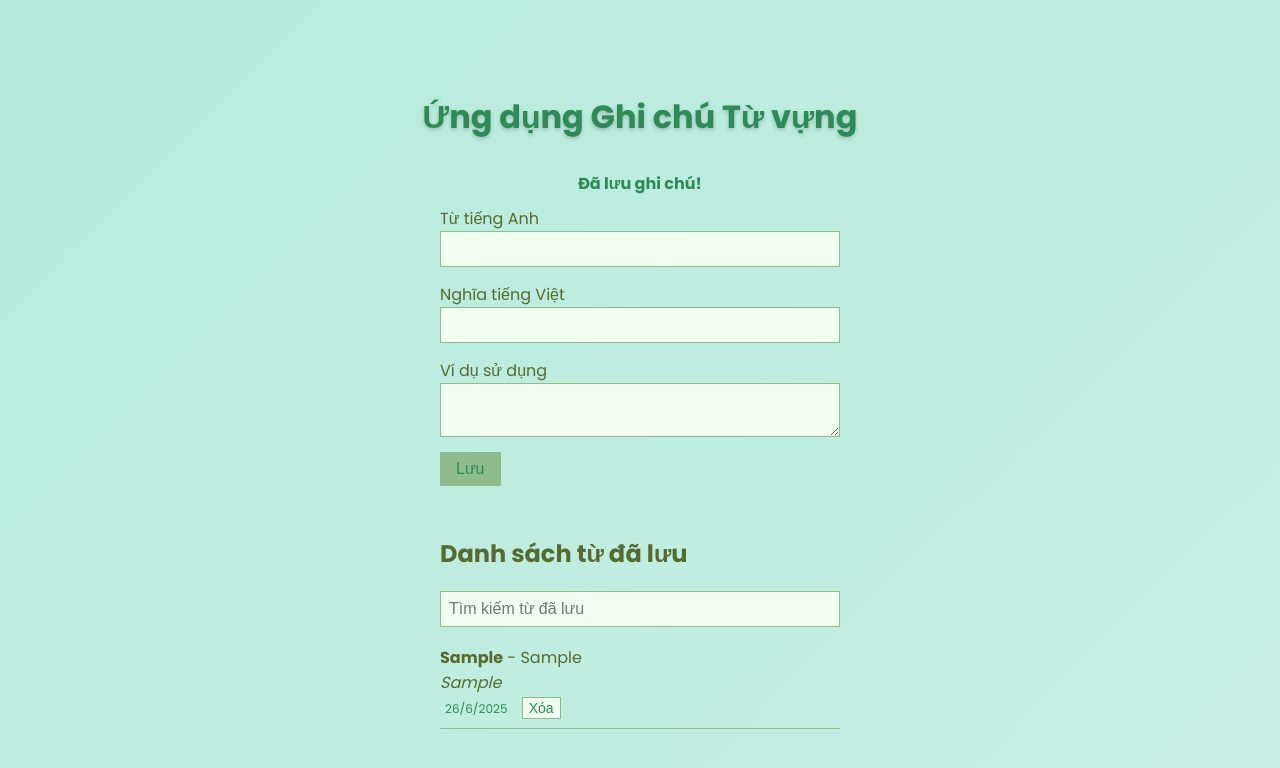
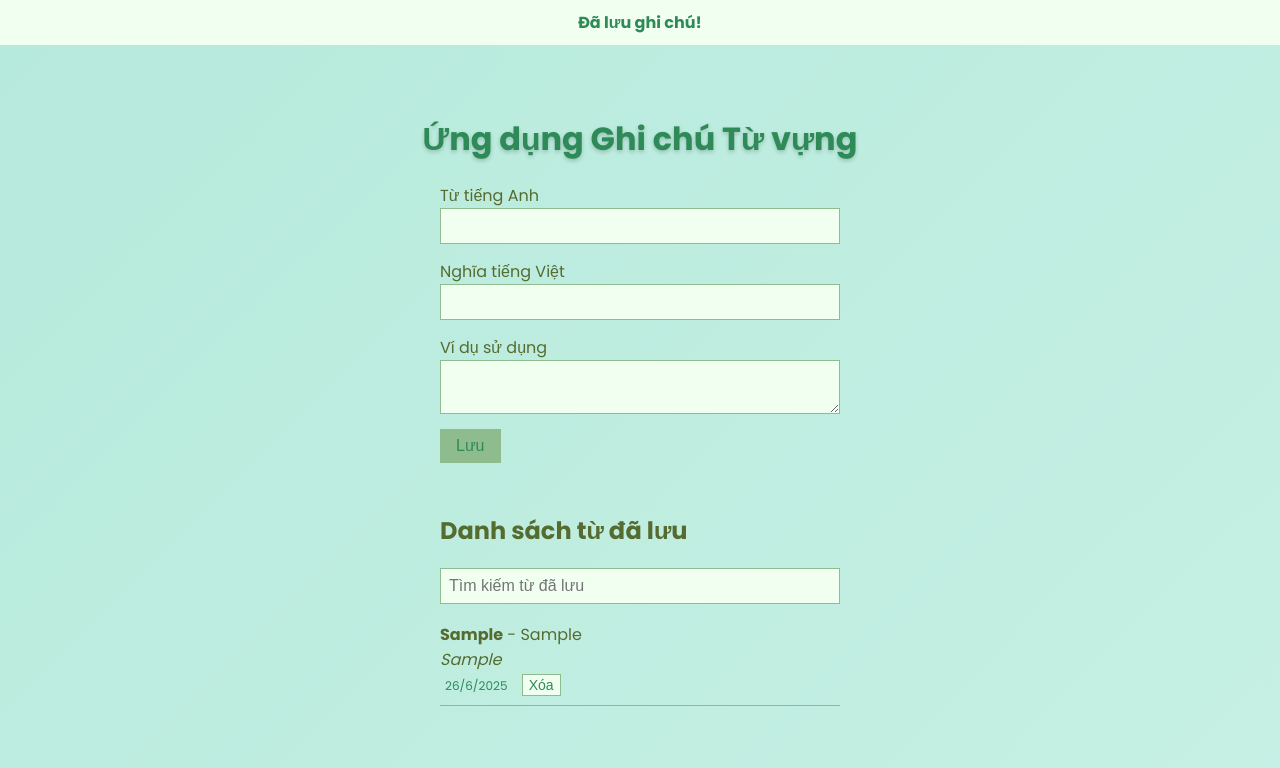
Before and after one commit to antondan1307/HocTuMoiNgay, a website: page index.html in a window 1280 px wide. Both pictures are taken after typing "Sample", "Sample", "Sample" into the empty fields and a click on the button "Lưu". Drawn offline with Linux system fonts and the light colour scheme.

Commit message:
Animate notification slide

```diff
--- a/script.js
+++ b/script.js
@@ -10,10 +10,9 @@ document.addEventListener('DOMContentLoaded', function () {
     function showNotification(msg, type = 'success') {
         if (!notification) return;
         notification.textContent = msg;
-        notification.className = `notification ${type}`;
-        notification.style.display = 'block';
+        notification.className = `notification ${type} show`;
         setTimeout(() => {
-            notification.style.display = 'none';
+            notification.classList.remove('show');
         }, 3000);
     }
 
--- a/style.css
+++ b/style.css
@@ -112,10 +112,23 @@ button:hover {
 }
 
 #notification {
-    display: none;
+    position: fixed;
+    top: 0;
+    left: 0;
+    right: 0;
+    padding: 10px;
+    background-color: #F0FFF0;
     text-align: center;
-    margin: 10px 0;
     font-weight: bold;
+    transform: translateY(-100%);
+    opacity: 0;
+    transition: transform 0.5s ease, opacity 0.5s ease;
+    z-index: 1000;
+}
+
+#notification.show {
+    transform: translateY(0);
+    opacity: 1;
 }
 
 #notification.success {
```
